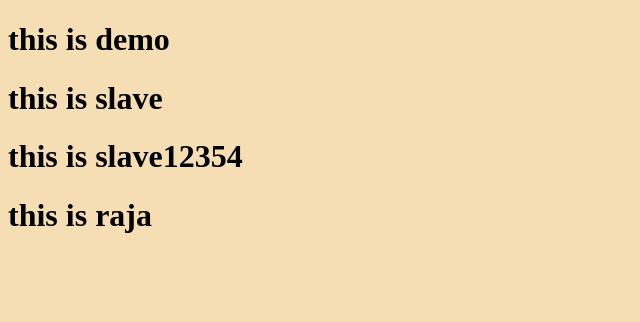
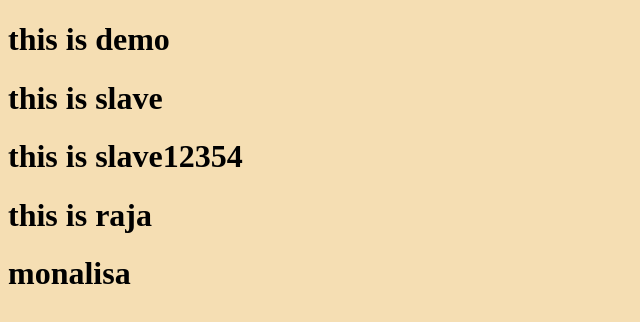
Before and after one commit to souravraja/PYTHON, a plain HTML site: page index.html in a window 1280 px wide. Shown: the whole page, without its empty margins (0-640 px from the left). Drawn offline with Linux system fonts and the light colour scheme.

Commit message:
monalisaa

```diff
--- a/index.html
+++ b/index.html
@@ -12,5 +12,6 @@
     <h1>this is slave</h1>
     <h1>this is slave12354</h1>
     <h1>this is raja</h1>
+    <h1>monalisa</h1>
 </body>
 </html>
```
